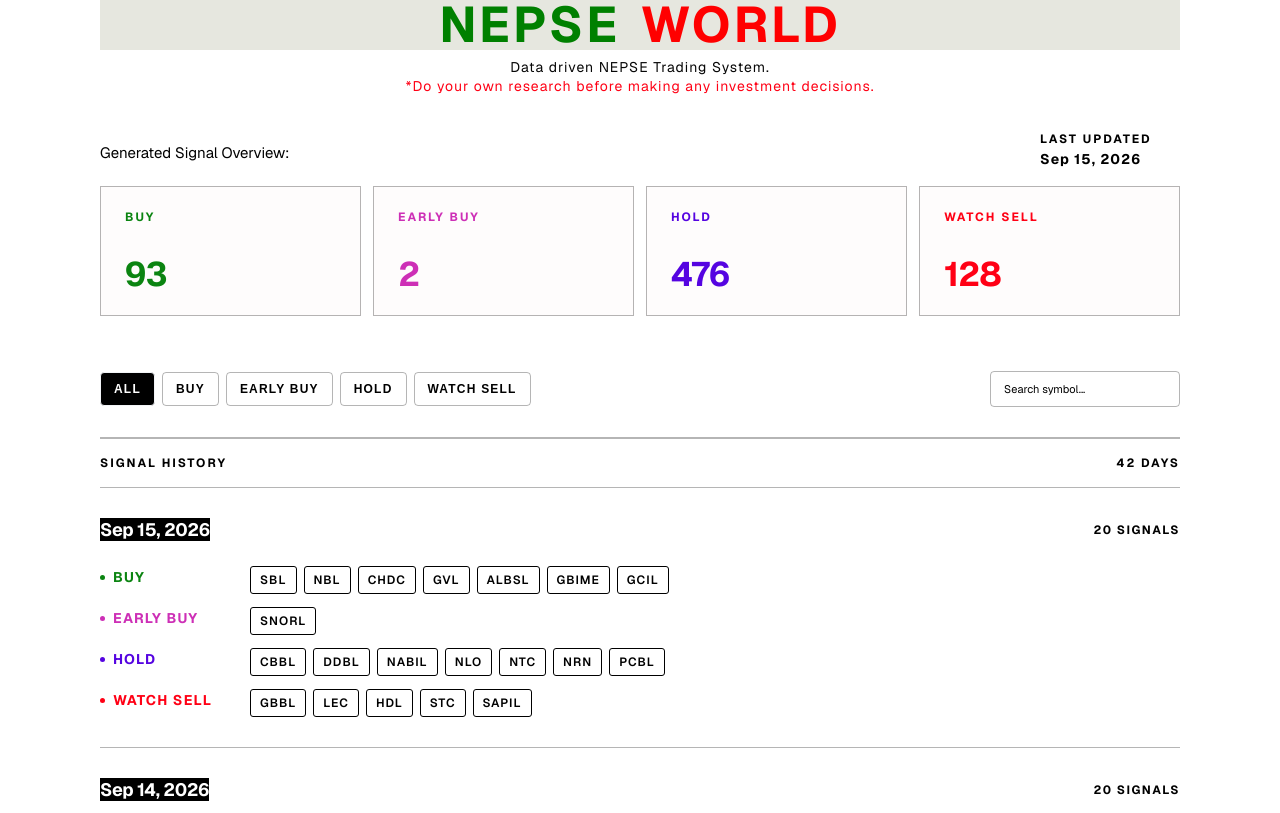
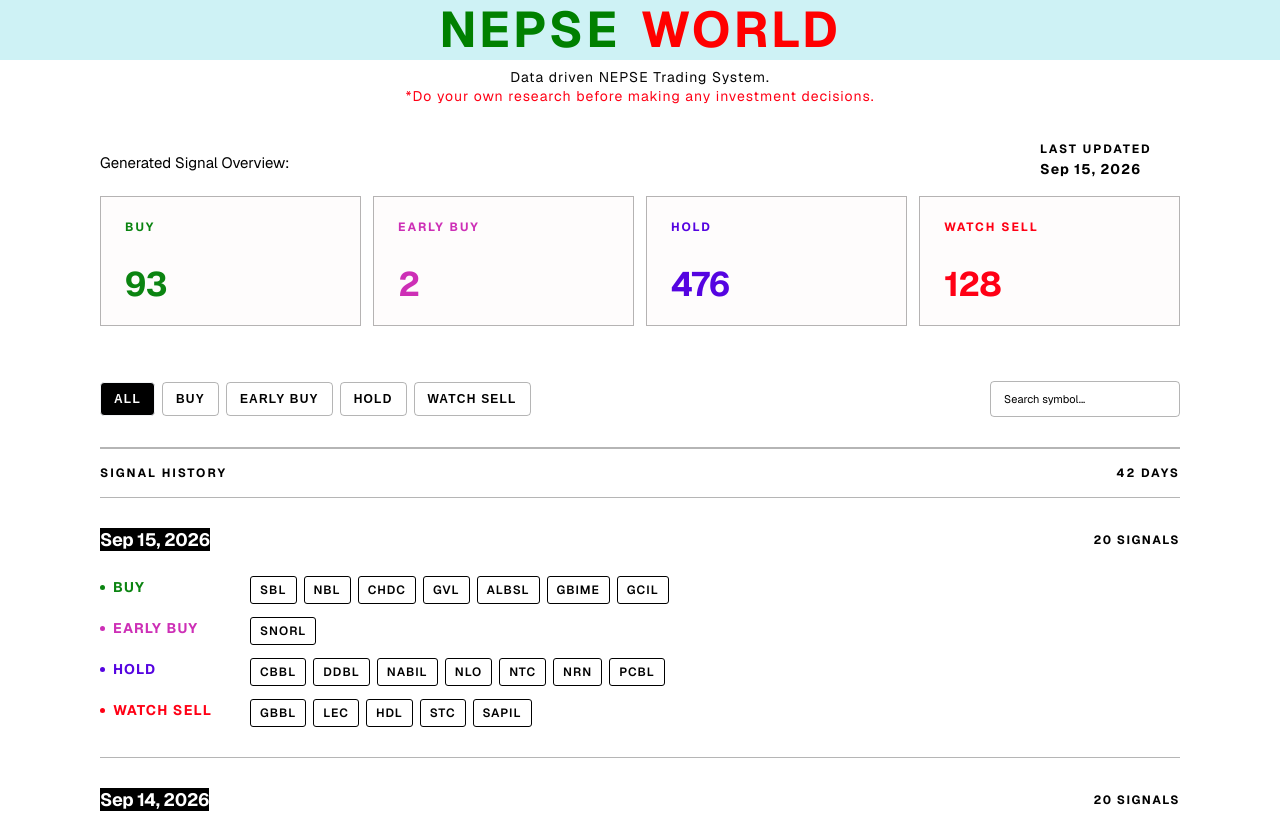
Before and after one commit to RajKhem/yk-portfolio, a Next.js app: page /nepse in a window 1280 px wide. Shown: the top 813 px of the page. Built offline with nearby package versions, Linux system fonts and the light colour scheme.

Commit message:
nepse header sticky

```diff
--- a/app/globals.css
+++ b/app/globals.css
@@ -1811,6 +1811,7 @@
 .nepse-container {
   width: min(var(--max-width), calc(100% - 48px));
   margin: 0 auto;
+  padding-top: 70px;
 }
 
 .nepse-label {
@@ -1821,7 +1822,13 @@
   font-weight: 700;
   letter-spacing: 3px;
   margin-bottom: 10px;
-  BACKGROUND: #aaae924a;
+  BACKGROUND: #cef2f5;
+  position: fixed;
+  top: 0;
+  left: 0;
+  width: 100%;
+  z-index: 1000;
+  height: 60px;
 }
 
 .nepse {
@@ -1841,7 +1848,6 @@
   font-size: 14px;
   letter-spacing: 1px;
   margin-bottom: 5px;
-
 }
 
 .nepse-eyebrow {
@@ -2246,6 +2252,7 @@
 
   .nepse-description {
     font-size: 14px;
+    margin-top: 10px;
   }
 
   .nepse-updated {
```
